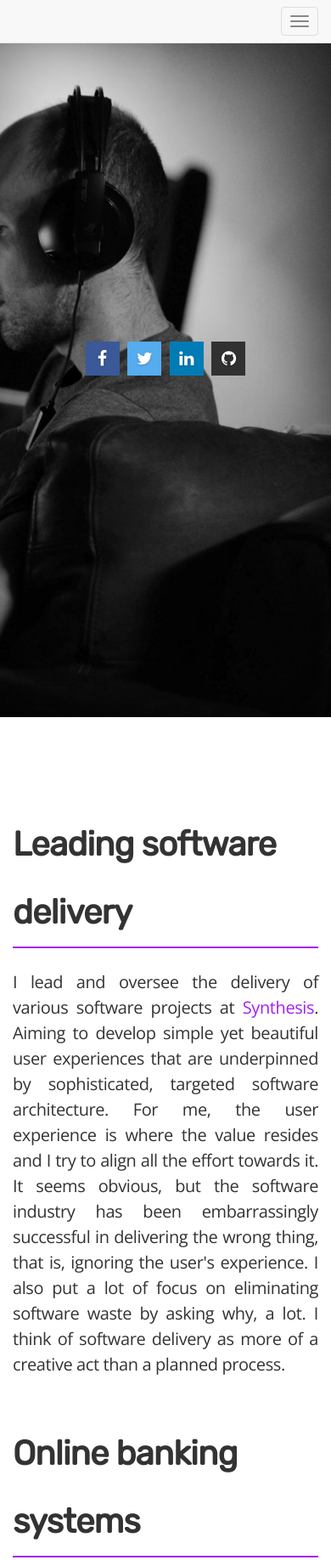
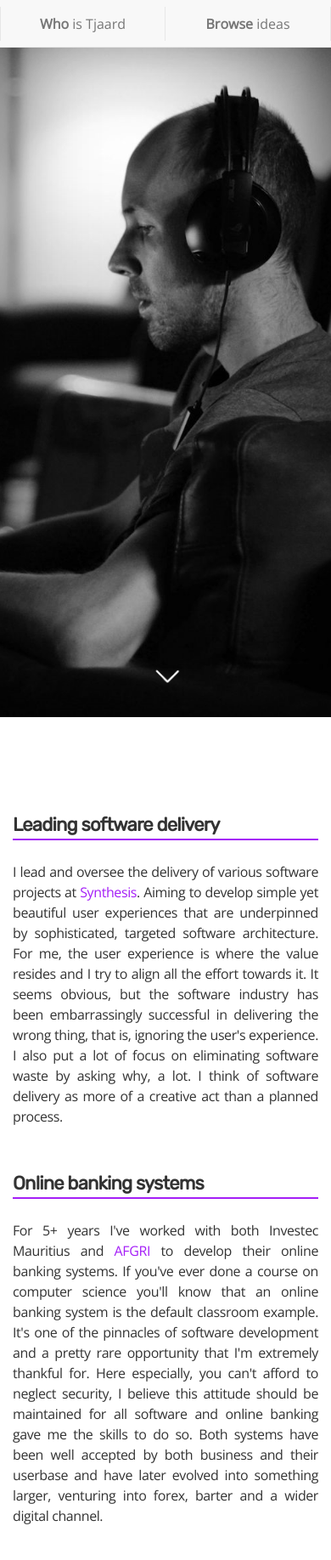
Before and after one commit to tjaard123/tjaard123.github.io, a plain HTML site: page index.html at #!/bio in a window 390 px wide. Shown: the top 1836 px of the page at 85% size. Drawn offline with nearby package versions, Linux system fonts and the light colour scheme; some packages are replaced by stand-ins of ours.

Commit message:
Fix mobile responsive views

```diff
--- a/bio/bio.html
+++ b/bio/bio.html
@@ -3,20 +3,18 @@
     background-image: url('/img/bio-cover-02.jpg');
     background-size: cover;
     background-repeat: no-repeat;
-    background-position: right;
+    background-position: center;
+  }
+
+  @media (max-width: 767px) {
+    .cover {
+      background-image: url('/img/bio-cover-portrait-02.jpg') !important;
+      background-position: right !important;
+    }
   }
 </style>
 
-<div class="cover">
-  <div class="cover-inner">
-    <div class="social">
-      <a href="https://www.facebook.com/tjaard.du.plessis" target="_blank" class="fa fa-facebook"></a>
-      <a href="https://twitter.com/tjaard123" target="_blank" class="fa fa-twitter"></a>
-      <a href="https://www.linkedin.com/in/tjaardduplessis/" target="_blank" class="fa fa-linkedin"></a>
-      <a href="https://github.com/tjaard123" target="_blank" class="fa fa-github"></a>
-    </div>
-  </div>
-</div>
+<div class="cover"></div>
 
 <br/><br/><br/>
 
--- a/bio/bio.html.md
+++ b/bio/bio.html.md
@@ -16,5 +16,8 @@ I spent my initial years in the industry at the huge consulting firm, Accenture.
 # Reading, Research & University
 I enjoy reading non-fiction, a variety of fields interests me, any kind of science, astrophysics, cosmology, history, biographies, religion and philosophy.  For my computer science [masters degree](https://dspace.nwu.ac.za/handle/10394/4411) on image processing I had the opportunity to work on a problem related to astrophysics.  I was fortunate enough to work with two brilliant professors.  Here I could combine my love for science and hard core programming logic.  This interest still surfaces every now and then when I can find the time to entertain it.
 
+# Speaking
+Having started out at the North-West University as lecturer, teaching has always been close to heart.  Although teaching in tech is better described as sharing experiences, you never give a lecture or talk without also learning something.  The field is so wide and moves way to fast, it is impossible to know everything.  I've returned plenty times to the university to talk about security and the Agile process.  I've been privileged to [talk](https://docs.google.com/presentation/d/1QtizRt3u8pvP8am7ZHAUMIRx_ZfX6JPWxjPKjTyXtug/edit?usp=sharing) at the [SCRUM user group](https://www.meetup.com/Scrum-User-Group-Johannesburg/events/238828254/) and their SCRUM gathering conference as well, combining a lot of the ideas on this blog.
+
 # Departure point
 My passion for coding started through games.  I built my own maps, built modifications for games like Quake 2 and Half-life and me and a friend even tried building a real time strategy game from scratch.  To try and balance my geekiness (not successful according to my friends), I enjoy music, plays, poetry & any kind of sport.
--- a/css/main.css
+++ b/css/main.css
@@ -2,6 +2,17 @@ html, body {
   height: 100%;
   background: #fff;
   font-family: 'Open Sans', sans-serif;
+}
+
+.scroll {
+  background-image: url('/img/scrolldown.gif');
+  background-size: 70px;
+  background-repeat: no-repeat;
+  background-position: center;
+  position: absolute;
+  bottom: 10px;
+  width: 100%;
+  height: 70px;
 }
 
 .minifig {
--- a/css/mobile.css
+++ b/css/mobile.css
@@ -15,27 +15,20 @@
 
 @media (max-width: 767px) {
   .nav li {
-    border-bottom: 1px #e7e7e7 solid;
-    text-align: left;
-    font-size: 20px;
-    padding: 7px;
-    border-right: none;
-  }
-  .nav li:first-child {
-    padding-top: 0;
-    border-left: none;
-  }
-  .nav li:last-child {
-    border-bottom: none;
-    padding-bottom: 0;
+    text-align: center;
+    font-size: 16px;
+    float: left;
+    width: 50%;
   }
   .idea-list li {
     font-size: 12pt;
   }
-}
-
-@media (max-width: 990px) {
-  .nav li {
-    width: auto;
+  #markdown h1, markdown-h1 {
+    font-size: 22px;
+    line-height: 1.5;
+  }
+  #markdown p, #markdown ul, #markdown li {
+    font-size: 16px;
+    line-height: 1.5;
   }
 }
--- a/css/web.css
+++ b/css/web.css
@@ -4,7 +4,7 @@
     float: none;
     vertical-align: top;
   }
-  .navbar .navbar-collapse {
+  .navbar {
     text-align: center;
   }
   .cover h1 {
--- a/index.html
+++ b/index.html
@@ -19,28 +19,21 @@
 </head>
 
 <body ng-app="blog">
+    <div class="scroll"></div>
+
   <nav class="navbar navbar-default navbar-fixed-top">
     <div class="container">
-      <div class="navbar-header">
-        <button type="button" class="navbar-toggle collapsed" data-toggle="collapse" data-target="#navbar" aria-expanded="false"
-          aria-controls="navbar">
-                <span class="sr-only">Toggle navigation</span>
-                <span class="icon-bar"></span>
-                <span class="icon-bar"></span>
-                <span class="icon-bar"></span>
-              </button>
-      </div>
-      <div id="navbar" class="navbar-collapse collapse">
+
+      <div id="navbar">
         <ul class="nav navbar-nav">
           <li><a href="#!/bio"><b>Who</b> is Tjaard</a></li>
-          <li><a href="#!/coming-soon"><b>What's</b> this about</a></li>
           <li><a href="#!/#ideas"><b>Browse</b> ideas</a></li>
         </ul>
       </div>
     </div>
   </nav>
 
-  <ng-view></ng-view>
+  <ng-view autoscroll="true"></ng-view>
 
 </body>
 <script src="https://code.jquery.com/jquery-2.2.4.min.js" integrity="sha256-BbhdlvQf/xTY9gja0Dq3HiwQF8LaCRTXxZKRutelT44="
```
Also changed, not shown: ideas/just-start/just-start.html (+6 -0 lines), main.html (+0 -15 lines), img/bio-cover-portrait-02.jpg (added), img/scrolldown.gif (added), 1 other file.
